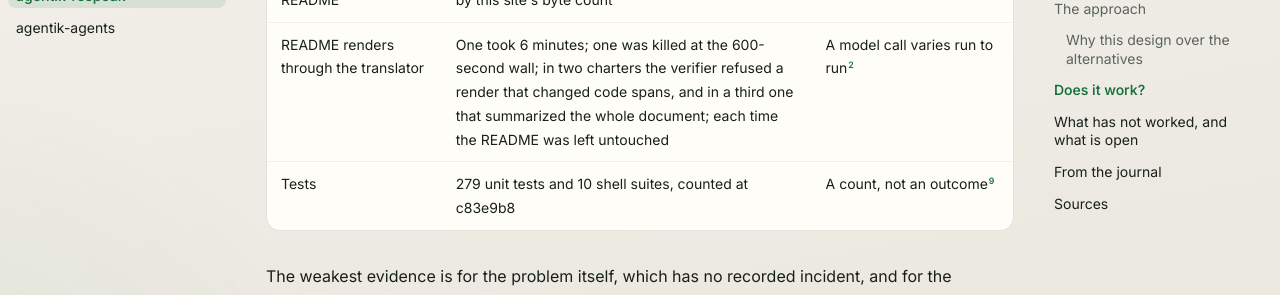
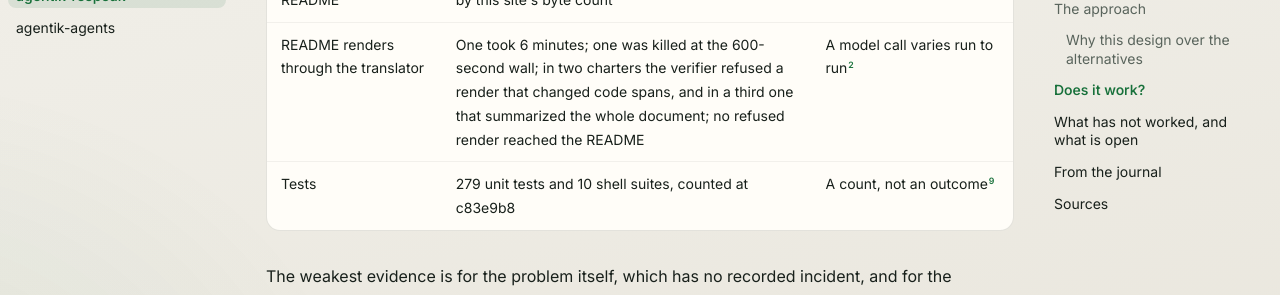
Before and after one commit to agentik-dev/agentik-research, an MkDocs documentation site: the page built from docs/tools/respeak.md, in a window 1280 px wide and 900 px high, scrolled down 5709 px. Shown: the part 224-519 px from the top of the window. Built offline with MkDocs 1.6.1 and Material for MkDocs 9.7.7, drawn with Linux system fonts in a browser that asks for light colours; comment, search, counter and statistics services are not loaded.

Commit message:
respeak tool page: a refused render never reached the README (the 2026-09-22-3b sitting rendered it after the fix)
Co-Authored-By: Claude Opus 5.5 <noreply@anthropic.com>
Claude-Session: https://claude.ai/code/session_01R5RHzc5egLvnAPkepxJvb8

```diff
--- a/docs/tools/respeak.md
+++ b/docs/tools/respeak.md
@@ -92,7 +92,7 @@ The firmest evidence is for the human lane's tooling. A field run over about 2,0
 | One editorial pass over a 4,000-word design document, 2026-08-31 | Error-severity banned phrases 3 to 0; em-dashes per 1,000 words 19.9 to 3.1; average sentence 32.1 to 24.5 words; headings, links, code and numbers unchanged | The README calls it sizing evidence; the source document was removed; the sentence figures predate a splitter fix[^readme][^changelog] |
 | A ten-agent pass over nine sites, about 2,000 files, 2026-09-21 | A heading hit locked a file against every later edit; one site's average sentence measured 68.9 words because the splitter read bullet lists as sentences; a scan without its config reported 36 errors against 13 real ones; a hard-wrapped line published as a heading while the verifier passed | The sites are private; the counts cannot be re-run[^changelog] |
 | The hand-edited README | 40,089 bytes; the rendered one 19,223 at c83e9b8 by this site's byte count | One file[^changelog][^readme] |
-| README renders through the translator | One took 6 minutes; one was killed at the 600-second wall; in two charters the verifier refused a render that changed code spans, and in a third one that summarized the whole document; each time the README was left untouched | A model call varies run to run[^sittings] |
+| README renders through the translator | One took 6 minutes; one was killed at the 600-second wall; in two charters the verifier refused a render that changed code spans, and in a third one that summarized the whole document; no refused render reached the README | A model call varies run to run[^sittings] |
 | Tests | 279 unit tests and 10 shell suites, counted at c83e9b8 | A count, not an outcome[^tests] |
 
 The weakest evidence is for the problem itself, which has no recorded incident, and for the machine lane. The lexicon holds three seed entries and no token count. Its use counter is declared, not built: no script writes it, so every entry reads 0.[^corpus] Nothing measures token savings, a readability grade or the translator's accuracy.[^tests][^readme] No reader study shows that people understand the three modes better than raw output.[^readme]
```
